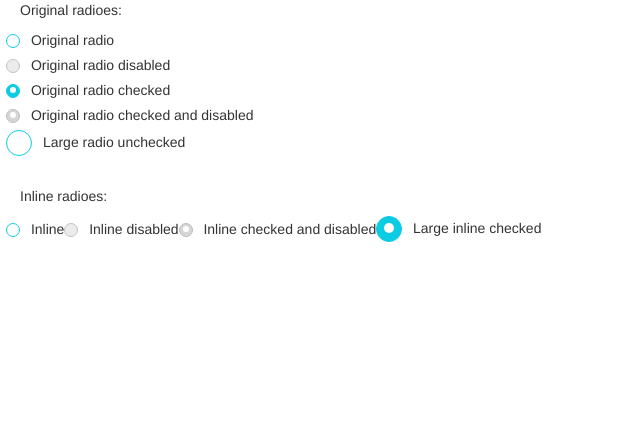
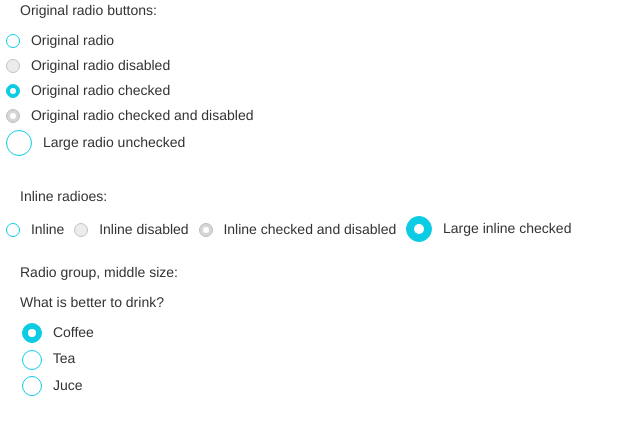
Before and after one commit to Artur-A/Bootstrap-Radio, a plain HTML site: page demo/index.html in a window 1280 px wide. Shown: the whole page, without its empty margins (0-640 px from the left). Drawn offline with nearby package versions, Linux system fonts and the light colour scheme; files that its build step writes are made by us from their sources.

Commit message:
final version

```diff
--- a/demo/index.html
+++ b/demo/index.html
@@ -7,7 +7,7 @@
 </head>
 <body style="padding-left:20px">
 <p>
- Original radioes:
+ Original radio buttons:
 </p>
 <div class="radio">
       <label class="radio-bootstrap">
@@ -68,4 +68,37 @@
   <span class="radio-placeholder"></span>
   Large inline checked
 </label>
+
+<br>
+<br>
+<p>
+ Radio group, middle size:
+</p>
+<p>
+ What is better to drink?
+</p>
+<div style="margin-left:16px">
+    <div class="radio">
+        <label class="radio-bootstrap radio-md">
+            <input type="radio" checked name="group-1">
+            <span class="radio-placeholder"></span>
+            Coffee
+        </label>
+    </div>
+    <div class="radio">
+        <label class="radio-bootstrap radio-md">
+            <input type="radio" name="group-1">
+            <span class="radio-placeholder"></span>
+            Tea
+        </label>
+    </div>
+    <div class="radio">
+        <label class="radio-bootstrap radio-md">
+            <input type="radio" name="group-1">
+            <span class="radio-placeholder"></span>
+            Juce
+        </label>
+    </div>
+</div>
+
 </body>
--- a/radio-bootstrap.less
+++ b/radio-bootstrap.less
@@ -14,17 +14,21 @@
 }
 
 .radio-middle-circle-mixin(@radio-size) {
-    @middle-circle-size: round(@radio-size / 2.5);
+    @middle-circle-size: round(@radio-size / 2.5) - 2;
 
     width: @middle-circle-size;
     height: @middle-circle-size;
     margin-top: round((@radio-size - @middle-circle-size)/2) - 2;
+
     background: white;
     border-radius: 50%;
 }
 
 :root {
     label.radio-bootstrap {
+        margin-right: 10px;
+        vertical-align: middle;
+
         input[type=radio] {
             /* hide original check box */
             opacity: 0;
@@ -38,7 +42,7 @@
 
                 display: inline-block;
                 cursor: pointer;
-                margin: 0 7px 0 -34px;
+                margin: 0 7px 0 -20px;
                 vertical-align: middle;
                 text-align: center;
             }
```
Also changed, not shown: demo/radio-bootstrap.css (added), 1 other file.
